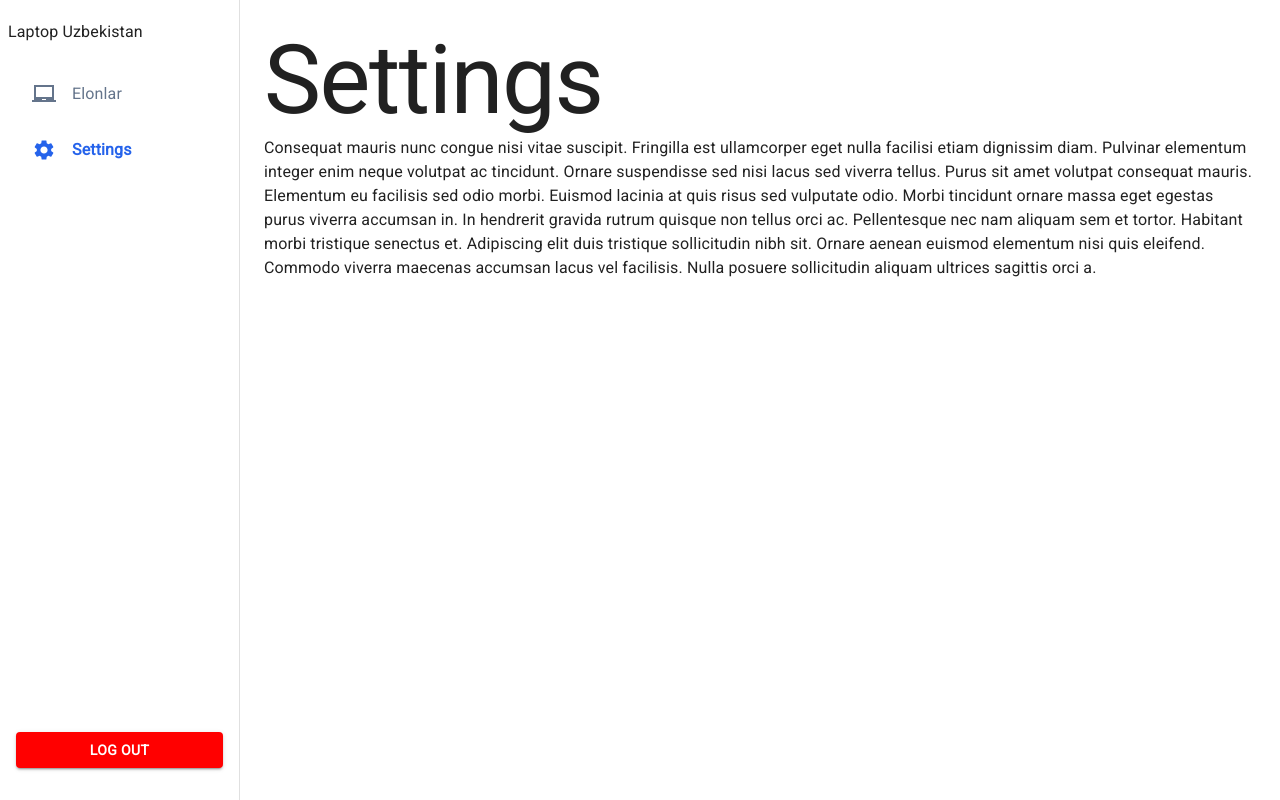
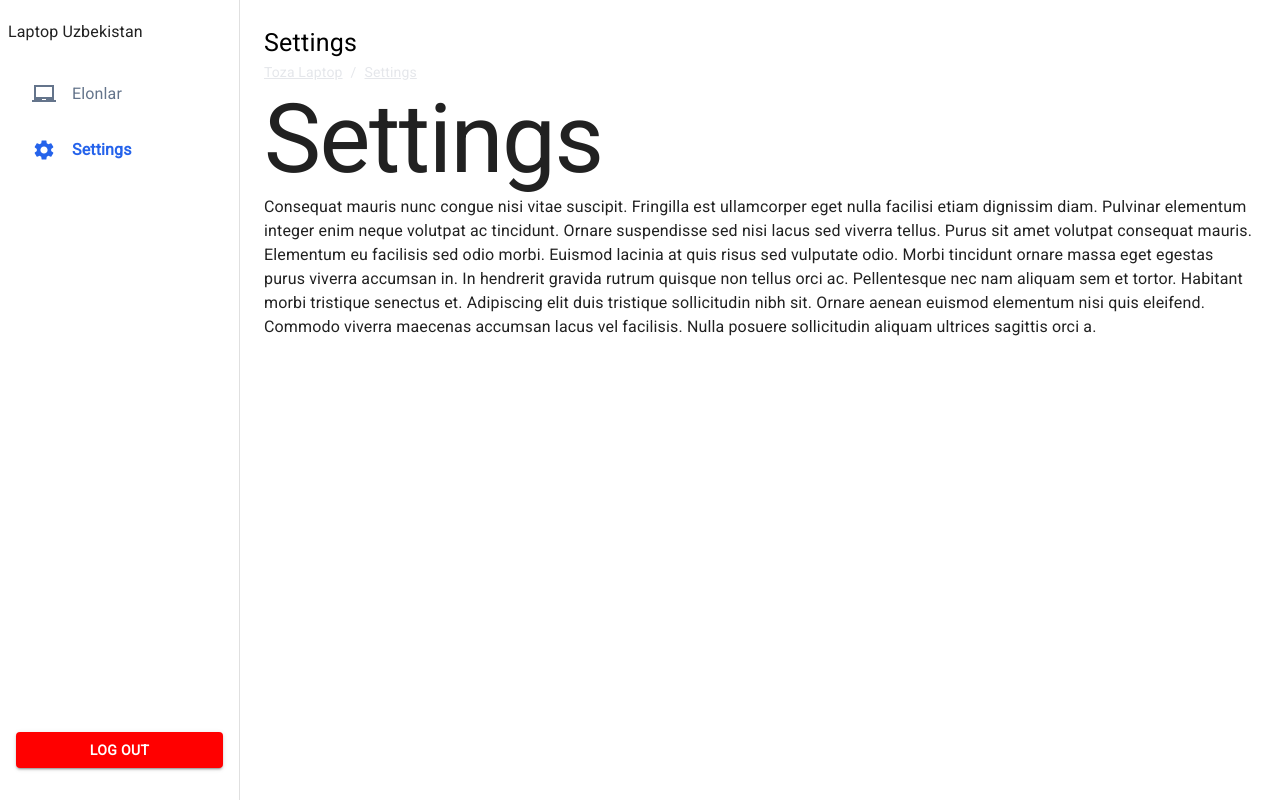
Before and after one commit to TohirDev/frontend-admin, a React (Vite) app: page /admin/settings in a window 1280 px wide. Built offline with nearby package versions, Linux system fonts and the light colour scheme.

Commit message:
feat: added breadcrumbs for settings page

```diff
--- a/src/pages/admin/components/settings/index.tsx
+++ b/src/pages/admin/components/settings/index.tsx
@@ -1,8 +1,17 @@
+import { BreadCrumb } from "../../../../components/BreadCrumb";
 import { Typography } from "@mui/material";
 
 function Settings() {
   return (
     <>
+      <BreadCrumb
+        key={1}
+        title="Settings"
+        subtitleOne="Toza Laptop"
+        subtitleTwo="Settings"
+        subtitleOnePath="/"
+        subtitleTwoPath="/admin/settings"
+      />
       <Typography variant="h1">Settings</Typography>
       <Typography paragraph>
         Consequat mauris nunc congue nisi vitae suscipit. Fringilla est
```
